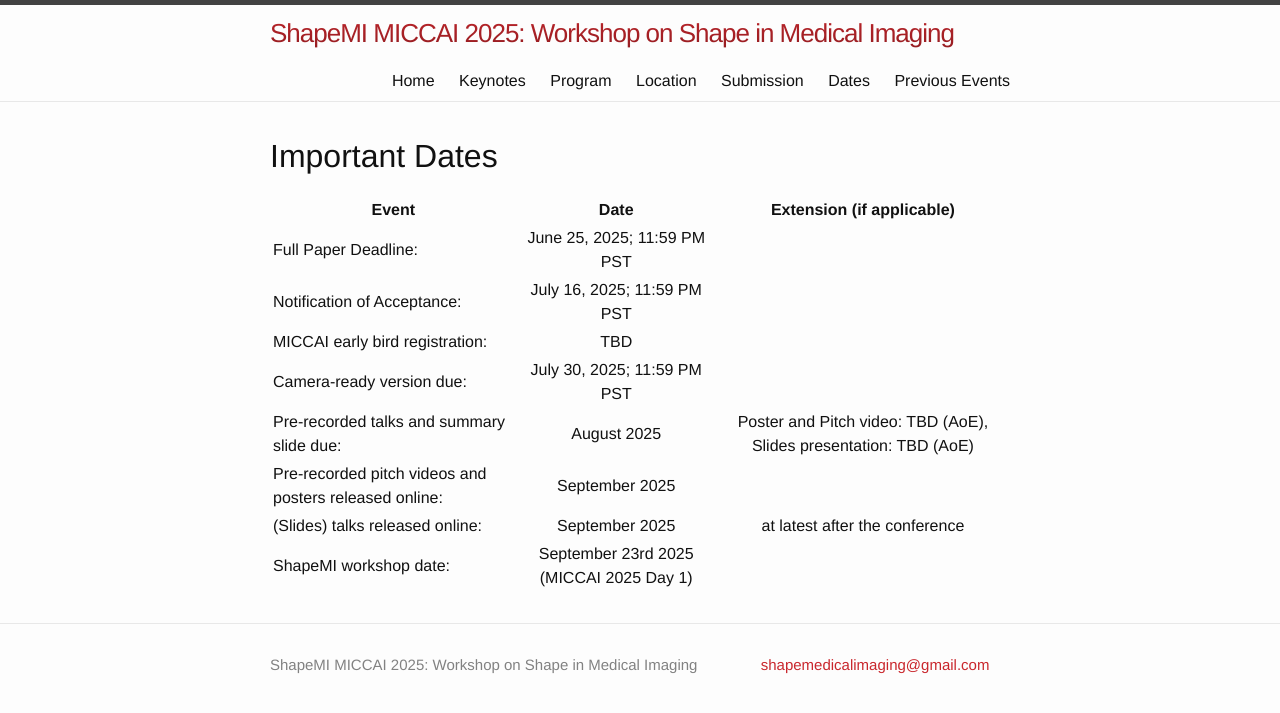
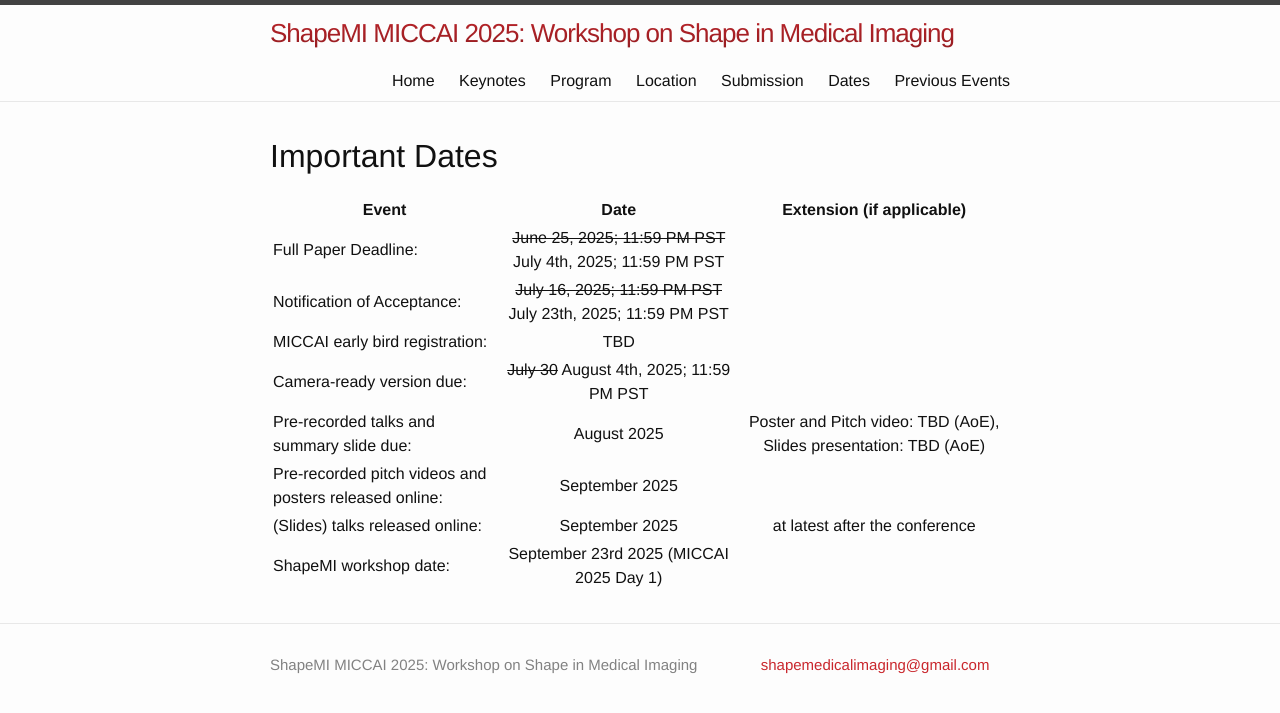
Before and after one commit to shapemi/shapemi.github.io, a Jekyll site: the page built from dates/index.md, in a window 1280 px wide. Shown: the top 713 px of the page. Built offline with Jekyll 4.4.1, drawn with Linux system fonts in a browser that asks for light colours.

Commit message:
Update index.md
adjusted timeline

```diff
--- a/dates/index.md
+++ b/dates/index.md
@@ -8,10 +8,10 @@ order: 5
 
 | Event | Date | Extension (if applicable) |
 |---|:---:|:---:|
-| Full Paper Deadline: | June 25, 2025; 11:59 PM PST |  |
-| Notification of Acceptance: | July 16, 2025; 11:59 PM PST |  |
+| Full Paper Deadline: | ~~June 25, 2025; 11:59 PM PST~~ July 4th, 2025; 11:59 PM PST |  |
+| Notification of Acceptance: | ~~July 16, 2025; 11:59 PM PST~~ July 23th, 2025; 11:59 PM PST |  |
 | MICCAI early bird registration: |  TBD | |
-| Camera-ready version due: | July 30, 2025; 11:59 PM PST | |
+| Camera-ready version due: | ~~July 30~~ August 4th, 2025; 11:59 PM PST | |
 | Pre-recorded talks and summary slide due: | August 2025 | Poster and Pitch video: TBD (AoE), Slides presentation: TBD (AoE) |
 | Pre-recorded pitch videos and posters released online: | September 2025 |  |
 | (Slides) talks released online: | September 2025 | at latest after the conference |
```
